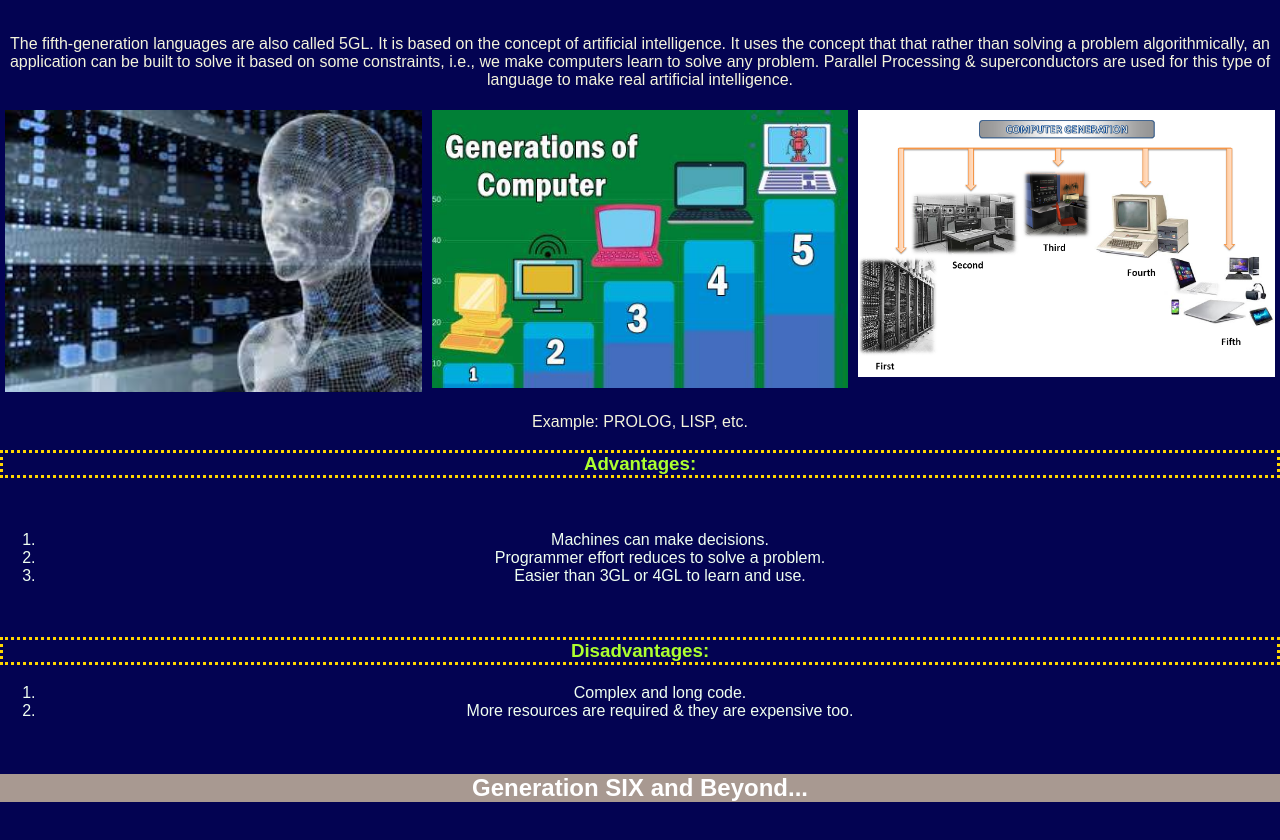
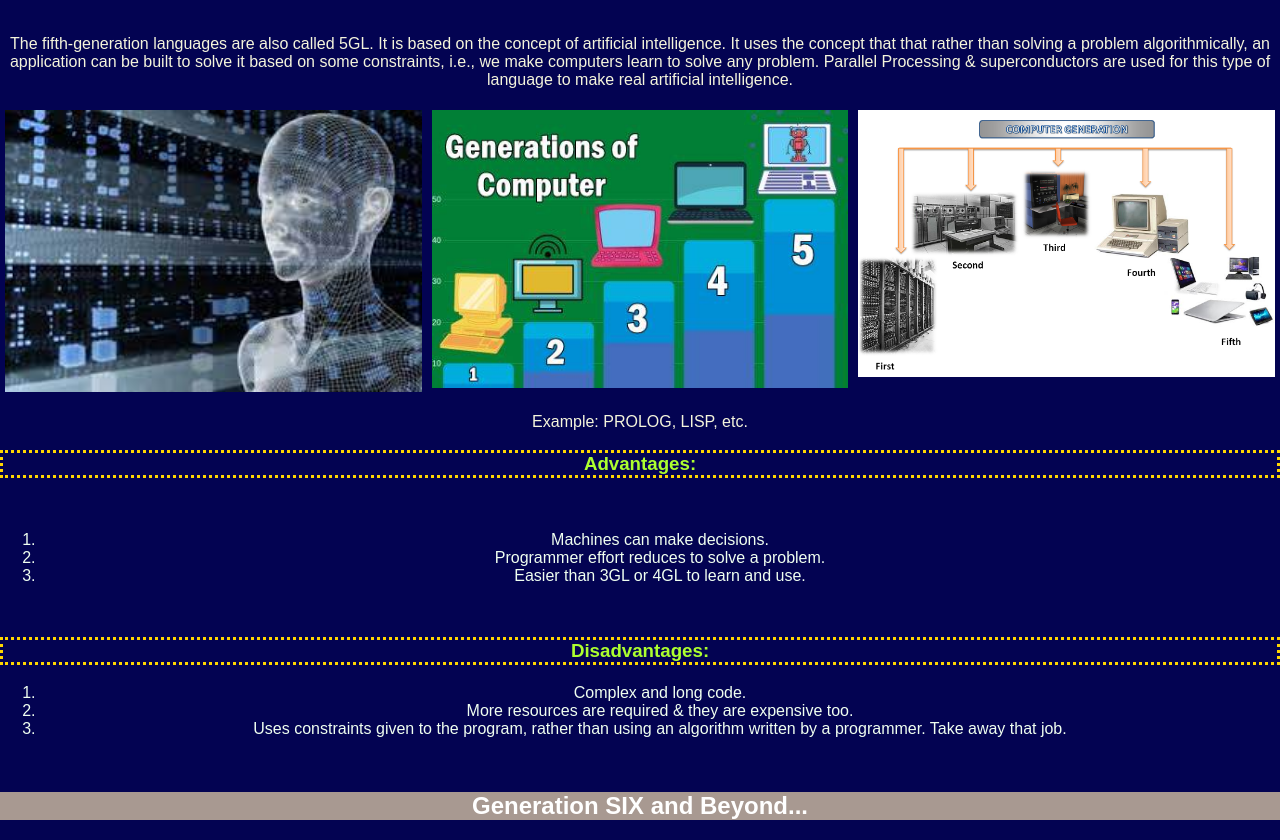
Before and after one commit to MichaelGarcia2021/generationfive, a plain HTML site: page index.html in a window 1280 px wide. Shown: the part 79-919 px from the top of the page. Drawn offline with Linux system fonts and the light colour scheme.

Commit message:
made changes

```diff
--- a/index.html
+++ b/index.html
@@ -195,6 +195,7 @@
         <ol>
             <li>Complex and long code.</li>
             <li>More resources are required & they are expensive too.</li>
+            <li>Uses constraints given to the program, rather than using an algorithm written by a programmer. Take away that job.</li>
         </ol>
 
 
```
